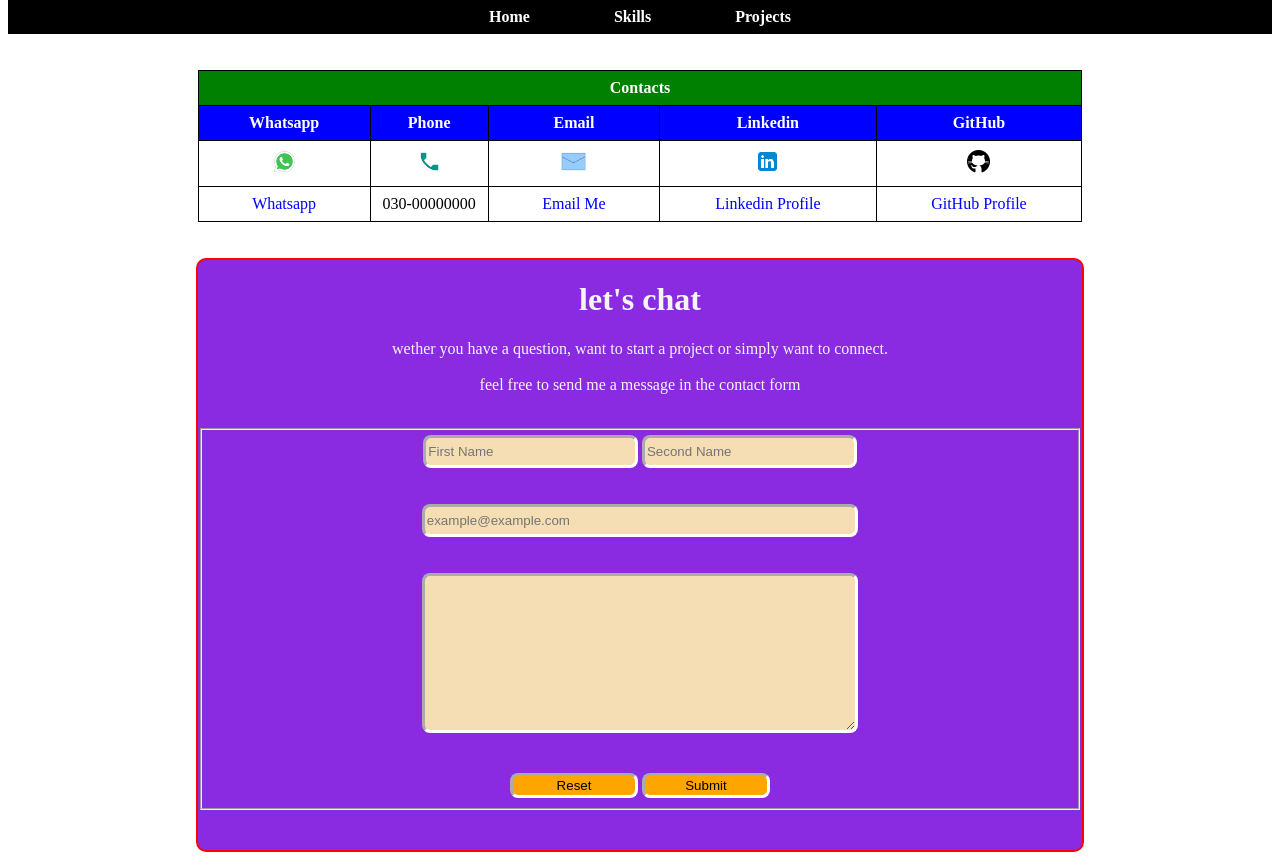
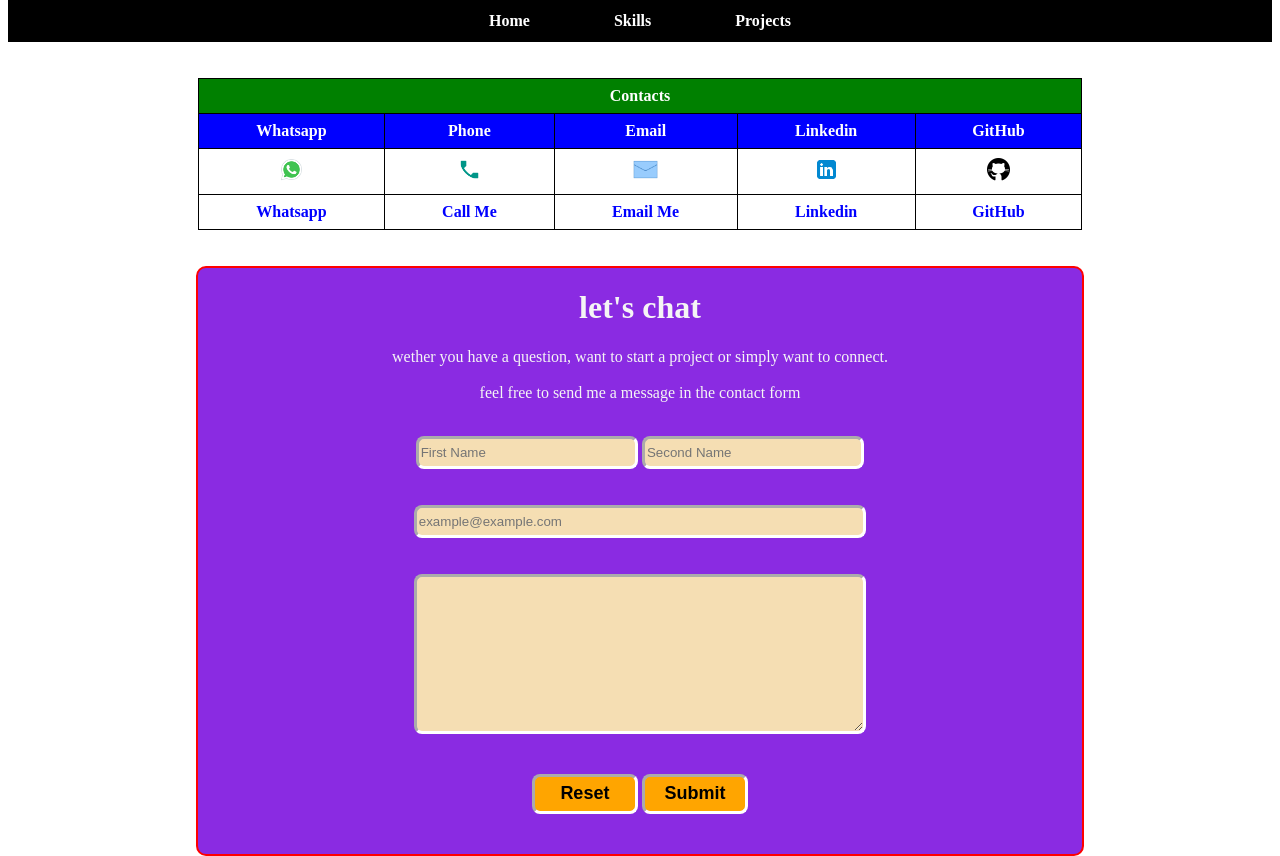
Before and after one commit to ShakirUllah-bj/portfolio-website, a plain HTML site: page contact/contact.html in a window 1280 px wide. Drawn offline with Linux system fonts and the light colour scheme.

Commit message:
add changes to all pages

```diff
--- a/contact/contact.html
+++ b/contact/contact.html
@@ -19,16 +19,17 @@
             margin: auto;
         }
 
-        .links {
+        .links_div {
             background-color: black;
             text-align: center;
-            padding: 8px;
+            padding: 12px;
         }
 
         a {
             padding: 40px;
             color: white;
             text-decoration: none;
+            font-weight: bolder;
         }
 
         img {
@@ -68,7 +69,10 @@
 
         .buttons {
             background-color: orange;
-            width: 15%;
+            width: 12%;
+            height: 40px;
+            font-size: large;
+            font-weight: bold;
         }
     </style>
 </head>
@@ -76,10 +80,10 @@
 <body topmargin="0">
 
     <!--Other Pages Pinks -->
-    <div class="links">
-        <a href="../index.html"> <b>Home</b> </a>
-        <a href="../skills/skills.html"> <b>Skills</b> </a>
-        <a href="../projects/projects.html"> <b>Projects</b> </a>
+    <div class="links_div">
+        <a href="../index.html"> Home </a>
+        <a href="../skills/skills.html"> Skills </a>
+        <a href="../projects/projects.html"> Projects </a>
     </div>
 
     <br><br>
@@ -87,7 +91,7 @@
     <!-- Contacts Table -->
     <table>
         <tr>
-            <th colspan="5" style="background-color: green; color: white;"> Contacts</th>
+            <th colspan="5" style="background-color: green; color: white;"> Contacts </th>
         </tr>
 
         <!-- heading row -->
@@ -109,13 +113,15 @@
         <!-- data row -->
         <tr>
             <td>
-                <a href="tel:03059502744" style="color: blue;">Whatsapp</a>
+                <a href="https://wa.me/03059502744" style="color: blue;" target="_blank">Whatsapp</a>
             </td>
-            <td>030-00000000</td>
-            <td><a href="mailto: shakir.edu304@gmail.com" target="-blank" style="color: blue;">Email Me</a></td>
-            <td><a href="https://www.linkedin.com/in/shakir-ullah-218518277/" target="-blank" style="color: blue;">Linkedin Profile</a></td>
             <td>
-                <a href="https://github.com/ShakirUllah-bj" target="-blank" style="color: blue;">GitHub Profile</a>
+                <a href="tel:03059502744" style="color: blue;" target="_blank">Call Me</a>
+            </td>
+            <td><a href="mailto: shakir.edu304@gmail.com" style="color: blue;" target="-blank"> Email Me </a></td>
+            <td><a href="https://www.linkedin.com/in/shakir-ullah-218518277/" style="color: blue;" target="-blank">Linkedin </a></td>
+            <td>
+                <a href="https://github.com/ShakirUllah-bj" target="-blank" style="color: blue;"> GitHub </a>
             </td>
         </tr>
     </table>
@@ -130,18 +136,15 @@
         <br>
 
         <form action="">
-            <fieldset>
             <input type="text" placeholder="First Name" class="user-name">
             <input type="text" placeholder="Second Name" class="user-name">
             <br><br><br>
             <input type="email" placeholder="example@example.com" class="email-textarea">
             <br><br><br>
-                <textarea cols="50" rows="10" placeholder="type your message here..." class="email-textarea"> </textarea>
+            <textarea cols="50" rows="10" class="email-textarea" placeholder="Type Your Message Here..."> </textarea>
             <br><br><br>
             <input type="reset" class="buttons">
             <input type="submit" class="buttons">
-            </fieldset>
-
         </form>
 
     </div>
```
Also changed, not shown: index.html (+16 -11 lines), projects/projects.html (+8 -7 lines), skills/skills.html (+27 -26 lines). Lines whose indentation alone changed are shown as unchanged.
